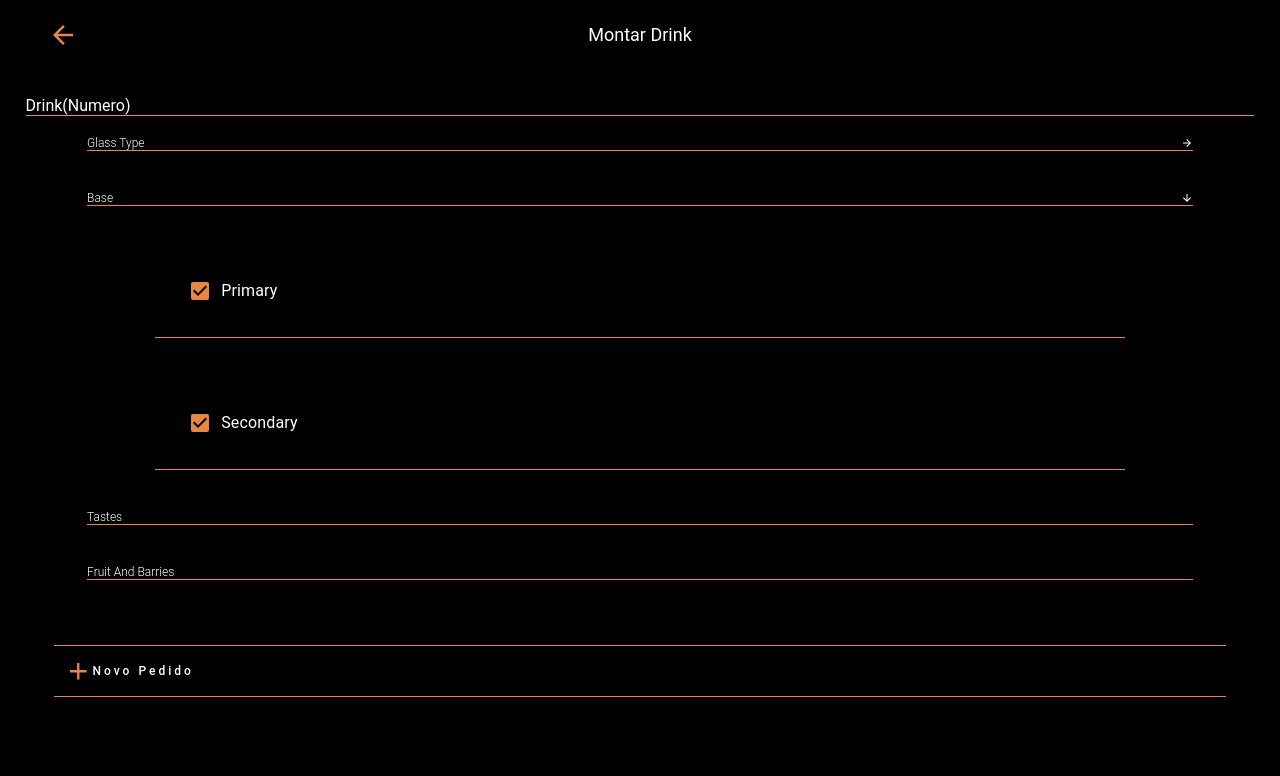
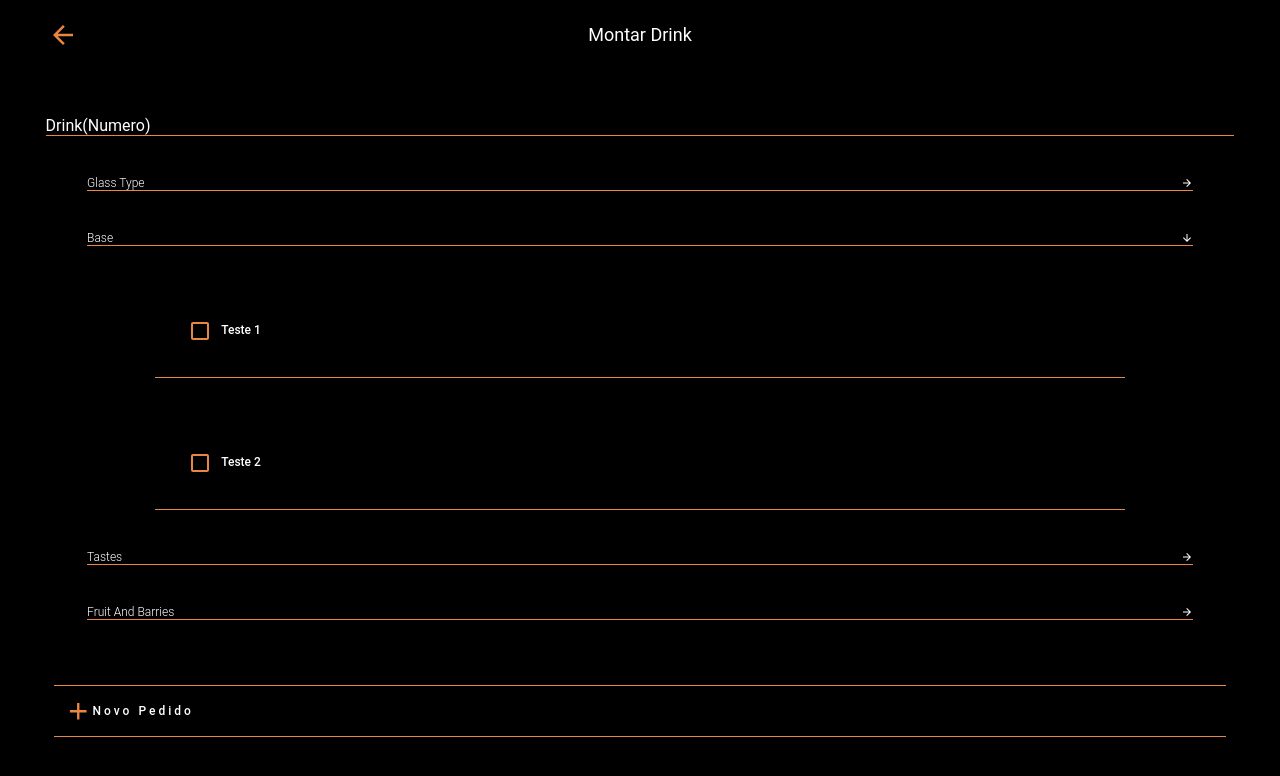
Before and after one commit to ximhoff/barOnline, a React (Create React App) app: page /drinks in a window 1280 px wide. Both pictures are taken after a click on the element "Base". Shown: the top 776 px of the page. Built offline with nearby package versions, Linux system fonts and the light colour scheme.

Commit message:
WIP: Checkbox working

```diff
--- a/src/components/Button/index.scss
+++ b/src/components/Button/index.scss
@@ -23,5 +23,6 @@
 .default-button:active{
     border-color:  #e66611;
     padding:11px 10px 9px 10px;
+    padding: 20px;
 
 }
--- a/src/pages/Drinks/index.js
+++ b/src/pages/Drinks/index.js
@@ -19,6 +19,19 @@ export default function Drinks() {
   const [tastesIsEnable, setTastesIsEnable] = useState(false)
   const [fruitAndBarriesIsEnable, setFruitAndBarriesIsEnable] = useState(false)
   const [glassType, setGlassType] = useState('')
+  const [drinkItems, setDrinkItems] = useState([])
+
+  const handleCheckbox = (e) => {
+    let data = drinkItems
+    const index = data.indexOf(e.target.value)
+    if (index > -1) {
+      data.splice(index, 1)
+    } else {
+      data.push(e.target.value)
+    }
+    setDrinkItems(data)
+    console.log(drinkItems);
+  }
 
   const handleGlassType = (e) => {
     setGlassType(e.target.value)
@@ -55,7 +68,7 @@ export default function Drinks() {
                 color='primary'
                 onChange={handleGlassType}
               />
-              <label>Copo 1</label>
+              <label>Copo 2</label>
             </div>
           </>
         }
@@ -68,55 +81,51 @@ export default function Drinks() {
           {!baseIsEnable ? <MdArrowForward /> : <MdArrowDownward />}
         </div>
         {baseIsEnable &&
-          <FormControlLabel
-            className="dropped"
-            control={
+          <>
+            <div
+              className="dropped">
+
               <Checkbox
-                defaultChecked={baseIsEnable}
-                onChange={(e) => console.log('parabens')}
-                name="checkedB"
+                onChange={(e) => handleCheckbox(e)}
                 color="primary"
+                value={'teste 1'}
               />
-            }
-            label="Primary"
+              Teste 1
+            </div>
+            <div
+              className="dropped">
+              <Checkbox
+                onChange={(e) => handleCheckbox(e)}
+                color="primary"
+                value={'teste 2'}
               />
+              Teste 2
+            </div>
+          </>
         }
 
-        {baseIsEnable &&
-          <FormControlLabel
-            className="dropped"
-            control={
-              <Checkbox
-              defaultChecked={baseIsEnable}
-                onChange={(e) => console.log('parabens')}
-                name="checkedB"
-                color="primary"
-              />
-            }
-            label="Secondary"
-          />
-        }
-
-        <div>
-          <label
-            onClick={(e) => setTastesIsEnable(!tastesIsEnable)}
-            className="item">
+        <div
+          className="item"
+          onClick={(e) => setTastesIsEnable(!tastesIsEnable)}>
+          <label>
             Tastes
           </label>
+          {!tastesIsEnable ? <MdArrowForward /> : <MdArrowDownward />}
+        </div>
         {tastesIsEnable &&
           <div className="dropped">asdfasdf</div>
         }
-        </div>
-        <div>
-          <label
+        <div
           onClick={(e) => setFruitAndBarriesIsEnable(!fruitAndBarriesIsEnable)}
           className="item">
+          <label>
             Fruit And Barries
           </label>
+          {!fruitAndBarriesIsEnable ? <MdArrowForward /> : <MdArrowDownward />}
+        </div>
         {fruitAndBarriesIsEnable &&
           <div className="dropped">asdfasdf</div>
         }
-        </div>
       </div>
       <div className='new-item'>
         <Button
--- a/src/pages/Drinks/index.scss
+++ b/src/pages/Drinks/index.scss
@@ -17,7 +17,7 @@
     text-transform: capitalize;
     color: #FFFFFF;
     border-bottom: 1px solid #E88643 ;
-    //margin: 20px ;
+    margin: 20px ;
   }
 
   .item{
@@ -46,11 +46,12 @@
 
   .new-item{
     display: flex;
-    width: 100%;
     justify-content: flex-end;
     align-items: center;
     flex-direction: column;
     text-align: center;
+    margin:20px auto;
+    width: 90%;
   }
 
 }
```
Lines whose indentation alone changed are shown as unchanged.
